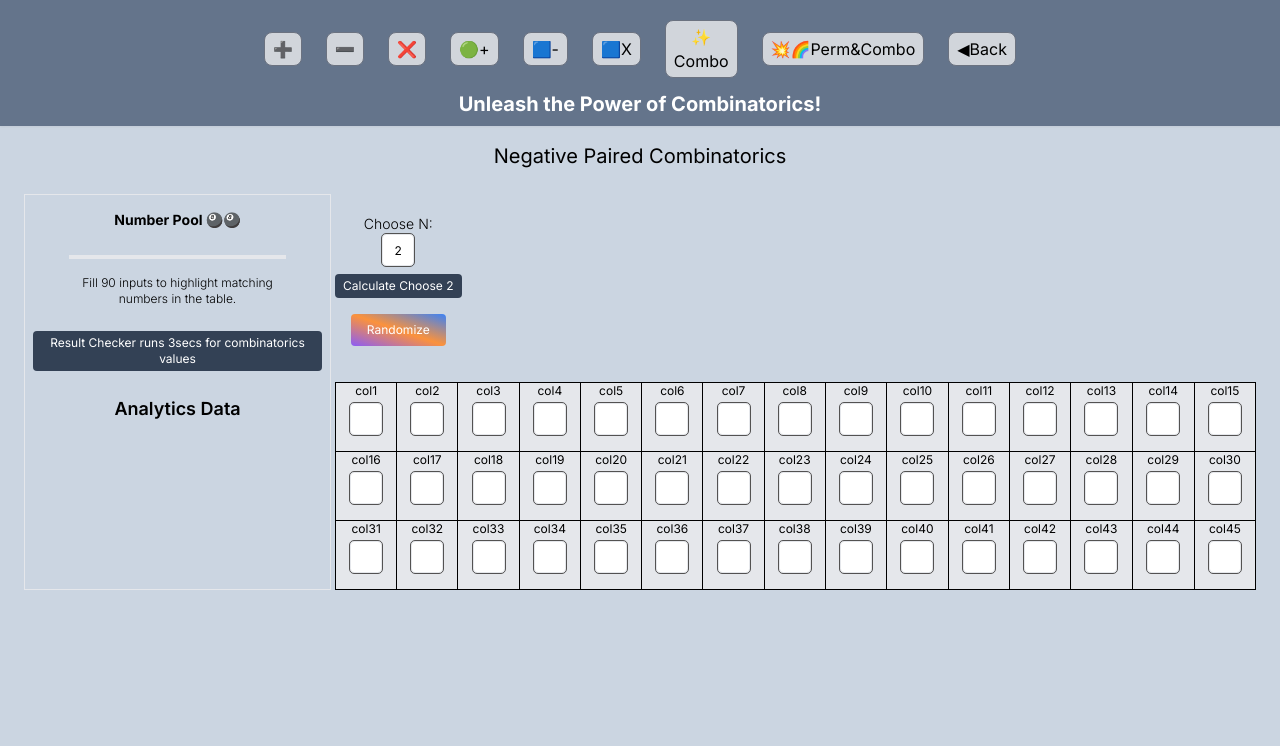
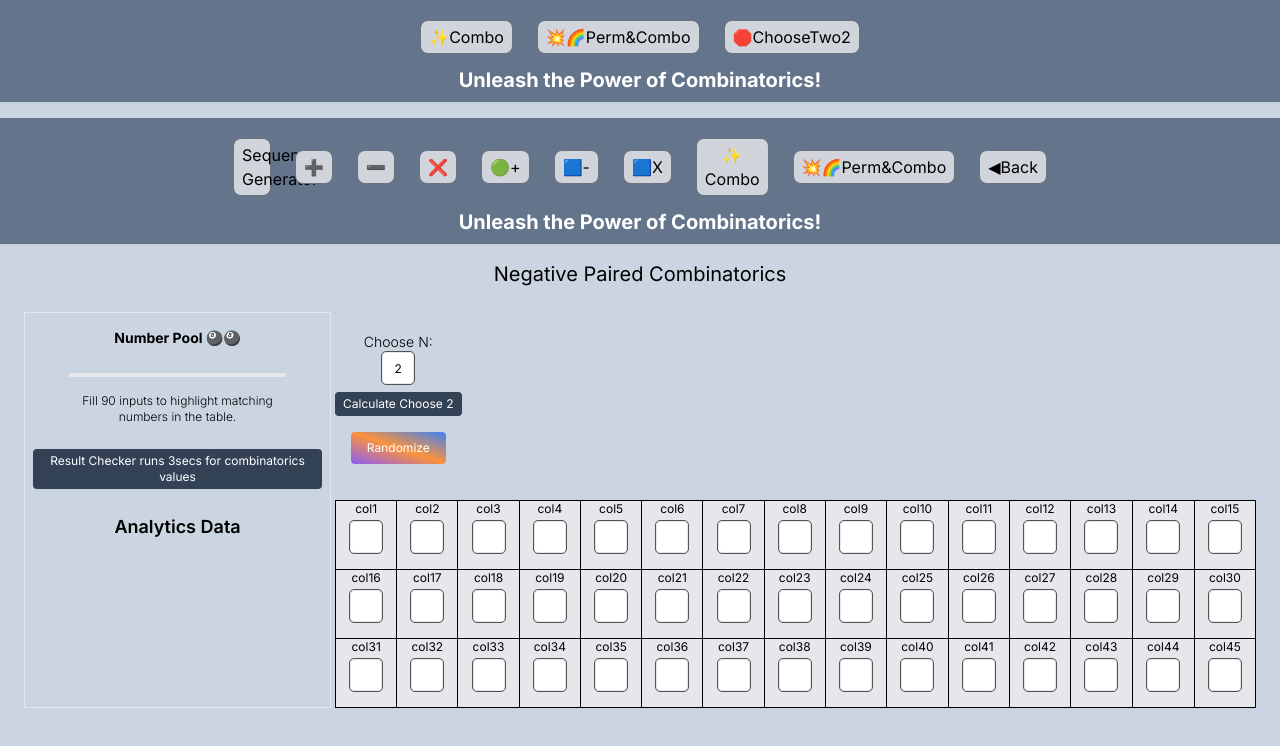
Before and after one commit to rdghostmann/choosecombinatorics, a Next.js app: page /choosetwo/negativepair in a window 1280 px wide. Shown: the top 746 px of the page. Built offline with nearby package versions, Linux system fonts and the light colour scheme.

Commit message:
Adding Stuff 5

```diff
--- a/src/app/choosetwo/layout.jsx
+++ b/src/app/choosetwo/layout.jsx
@@ -7,6 +7,9 @@ const PageLayout = ({ children }) => {
     <div className="min-h-screen flex flex-col">
       <header className="mx-auto flex flex-col justify-between w-full py-2 px-5 mb-4 bg-slate-500 sticky top-0 left-0 z-10 shadow-sm">
         <nav className="w-full flex items-center justify-center border-black">
+          <Link className="grid place-items-center m-3 w-[38px] px-2 py-1 rounded-lg border border-gray-500 focus:border-2 focus:border-gray-800 bg-gray-300" href="/sequenceViewN9uYVzKXC7QfDqwMkvHwIRTG&modettsequenceMNGN9uYVzKXC7QfDqwMkvHwIRTG&mode">
+          <span className="">Sequence Generator</span>
+          </Link>
           <Link className="grid place-items-center m-3 w-[38px] px-2 py-1 rounded-lg border border-gray-500 focus:border-2 focus:border-gray-800 bg-gray-300" href="/choosetwo">
             ➕ <span className="hidden">Combinatorics</span>
           </Link>
--- a/src/app/combo/layout.jsx
+++ b/src/app/combo/layout.jsx
@@ -7,6 +7,9 @@ const PageLayout = ({ children }) => {
     <div className="min-h-screen flex flex-col">
       <header className="mx-auto flex flex-col justify-between w-full py-2 px-5 mb-4 bg-blue-500 sticky top-0 left-0 z-10 shadow-sm">
         <nav className="w-full flex items-center justify-center border-black">
+        <Link className="grid place-items-center m-3 w-[38px] px-2 py-1 rounded-lg border border-gray-500 focus:border-2 focus:border-gray-800 bg-gray-300" href="/sequenceViewN9uYVzKXC7QfDqwMkvHwIRTG&modettsequenceMNGN9uYVzKXC7QfDqwMkvHwIRTG&mode">
+          <span className="">Sequence Generator</span>
+          </Link>
           <Link className="grid place-items-center m-3 w-[38px] px-2 py-1 rounded-lg border border-gray-500 focus:border-2 focus:border-gray-800 bg-gray-300" href="/combo">
             ➕ <span className="hidden">Combinatorics</span>
           </Link>
--- a/src/app/layout.jsx
+++ b/src/app/layout.jsx
@@ -14,6 +14,21 @@ export default function RootLayout({ children }) {
   return (
     <html lang="en" suppressHydrationWarning={true} className="bg-slate-300">
       <body className={inter.className}>
+      <header className="mx-auto flex flex-col justify-between w-full py-2 px-5 mb-4 bg-slate-500 sticky top-0 left-0 z-10 shadow-sm">
+        <nav className="w-full flex items-center justify-center border-black">
+
+          <Link className="grid place-items-center m-3 w-fit px-2 py-1 rounded-lg border border-gray-500 focus:border-2 focus:border-gray-800 bg-gray-300" href="/combo">
+           ✨Combo  <span className="hidden">Combo</span>
+          </Link>
+          <Link className="grid place-items-center m-3 w-fit px-2 py-1 rounded-lg border border-gray-500 focus:border-2 focus:border-gray-800 bg-gray-300" href="/permute">
+           💥🌈Perm&Combo  <span className="hidden">Combinatorics</span>
+          </Link>
+          <Link className="grid place-items-center m-3 w-fit px-2 py-1 rounded-lg border border-gray-500 focus:border-2 focus:border-gray-800 bg-gray-300" href="/choosetwo">
+            🛑ChooseTwo2<span className="hidden">ChooseTwo2</span>
+          </Link>
+        </nav>
+        <h1 className="flex-1 font-bold text-center text-xl text-white">Unleash the Power of Combinatorics!</h1>
+      </header>
         <main className="w-full h-screen">
           {children}
         </main>
--- a/src/app/permute/layout.jsx
+++ b/src/app/permute/layout.jsx
@@ -7,6 +7,9 @@ const PageLayout = ({ children }) => {
     <div className="min-h-screen flex flex-col">
       <header className="mx-auto flex flex-col justify-between w-full py-2 px-5 mb-4 bg-stone-500 sticky top-0 left-0 z-10 shadow-sm">
         <nav className="w-full flex items-center justify-center border-black">
+        <Link className="grid place-items-center m-3 w-[38px] px-2 py-1 rounded-lg border border-gray-500 focus:border-2 focus:border-gray-800 bg-gray-300" href="/sequenceViewN9uYVzKXC7QfDqwMkvHwIRTG&modettsequenceMNGN9uYVzKXC7QfDqwMkvHwIRTG&mode">
+          <span className="">Sequence Generator</span>
+          </Link>
           <Link className="grid place-items-center m-3 w-[38px] px-2 py-1 rounded-lg border border-gray-500 focus:border-2 focus:border-gray-800 bg-gray-300" href="/combo">
             ➕ <span className="hidden">Combinatorics</span>
           </Link>
```
Also changed, not shown: 1 other file (tests, documents, lock files or other folders).
